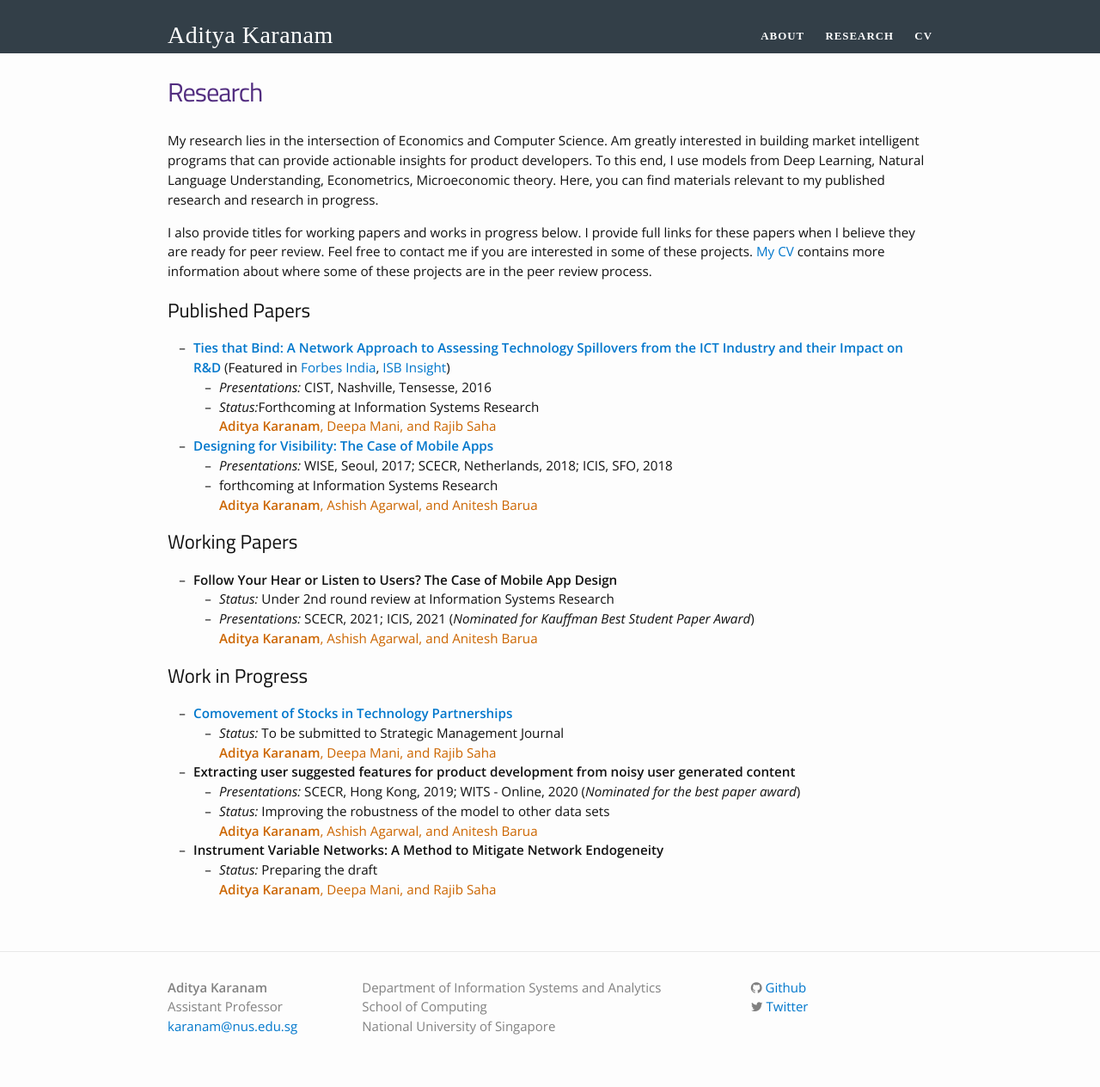
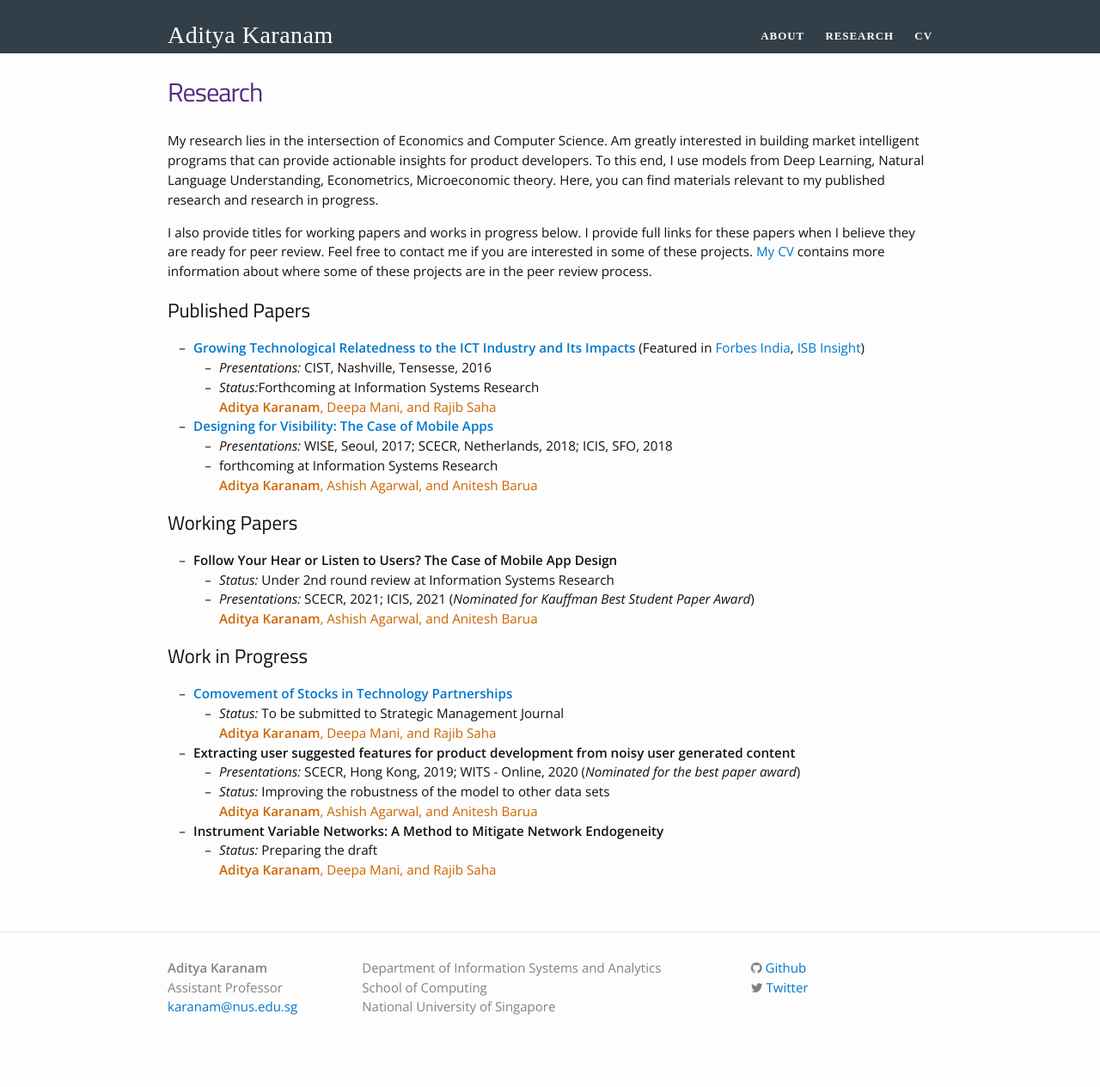
Before and after one commit to askaranam/askaranam.github.io, a Jekyll site: the page built from research.md, in a window 1280 px wide. Shown: the whole page at 86% size. Built offline with Jekyll 4.4.1, drawn with Linux system fonts in a browser that asks for light colours; nearby versions of some CDN libraries; some web fonts are replaced; after the commit the page ends 1242 px from its top, so only the background shows below that.

Commit message:
Update research.md

```diff
--- a/research.md
+++ b/research.md
@@ -16,7 +16,7 @@ I also provide titles for working papers and works in progress below. I provide
 
 ## Published Papers
 
-* **[Ties that Bind: A Network Approach to Assessing Technology Spillovers from the ICT Industry and their Impact on R&D](https://papers.ssrn.com/sol3/papers.cfm?abstract_id=3436764)** (Featured in [Forbes India](http://www.forbesindia.com/article/isbinsight/more-bang-for-your-digital-spend-technology-and-rd/49951/1), [ISB Insight](http://isbinsight.isb.edu/the-digital-transformation-of-rd/)) <br/>
+* **[Growing Technological Relatedness to the ICT Industry and Its Impacts](https://papers.ssrn.com/sol3/papers.cfm?abstract_id=3436764)** (Featured in [Forbes India](http://www.forbesindia.com/article/isbinsight/more-bang-for-your-digital-spend-technology-and-rd/49951/1), [ISB Insight](http://isbinsight.isb.edu/the-digital-transformation-of-rd/)) <br/>
     * *Presentations:*  CIST, Nashville, Tensesse, 2016
     * *Status:*Forthcoming at Information Systems Research <br/>
     <span style="color: rgb(204,102,0)"><b>Aditya Karanam</b>, Deepa Mani, and Rajib Saha</span> <br/>
```
